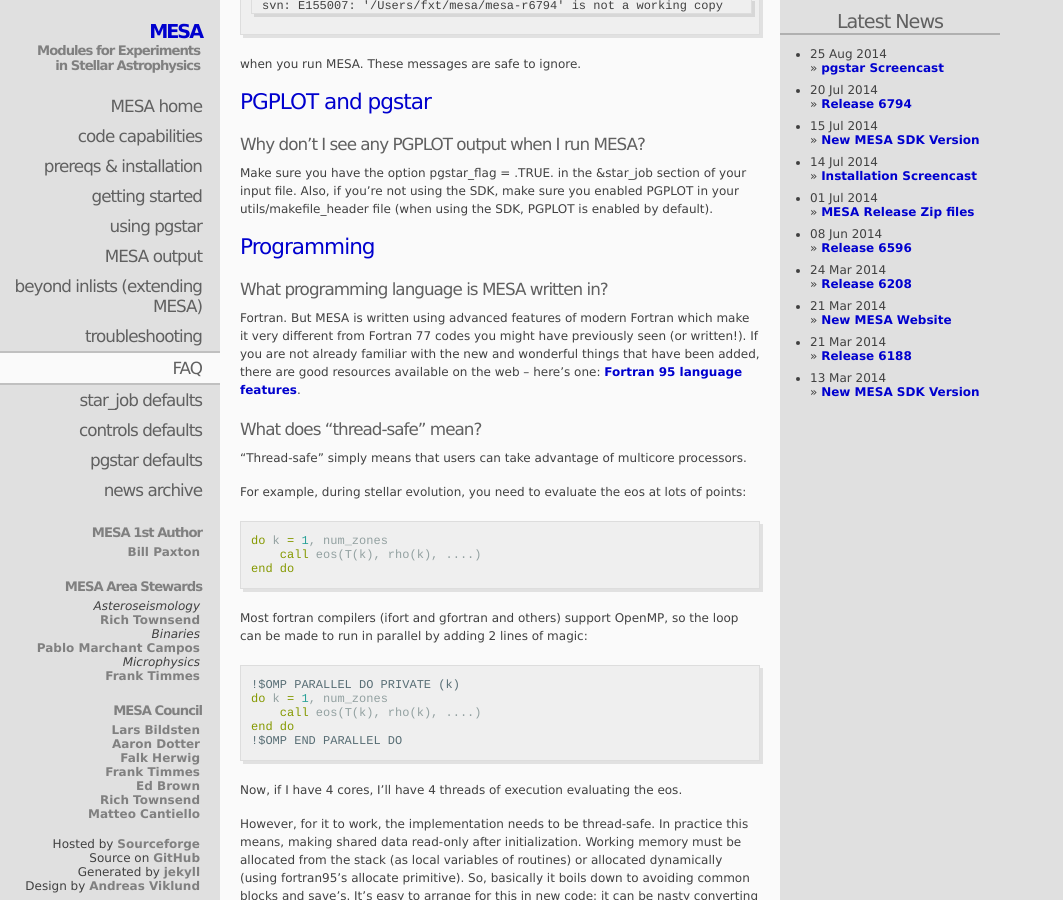
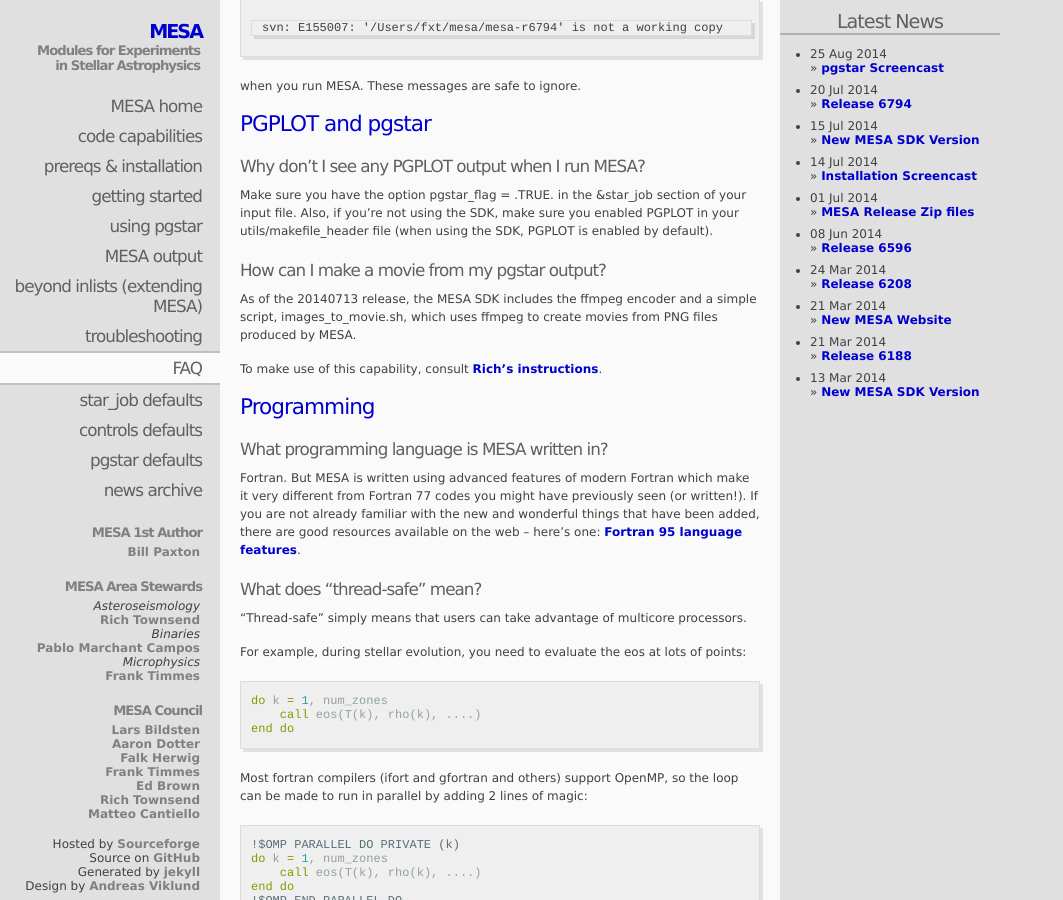
Before and after one commit to MESAHub/mesa-website, a Jekyll site: the page built from 08-faq.markdown, in a window 1280 px wide and 900 px high, scrolled down 3755 px. Shown: the whole window, without its empty margins (0-1063 px from the left). Built offline with Jekyll 4.4.1, drawn with Linux system fonts in a browser that asks for light colours; Markdown is read by kramdown in place of the engine named in the settings; some of the changed text lies outside the part shown.

Commit message:
Add FAQ about making movies

```diff
--- a/08-faq.markdown
+++ b/08-faq.markdown
@@ -88,6 +88,15 @@
 sure you enabled PGPLOT in your utils/makefile_header file (when using
 the SDK, PGPLOT is enabled by default).
 
+## How can I make a movie from my pgstar output?
+
+As of the 20140713 release, the MESA SDK includes the ffmpeg encoder
+and a simple script, images\_to\_movie.sh, which uses ffmpeg to create
+movies from PNG files produced by MESA.
+
+To make use of this capability, consult [Rich's instructions][movie-making].
+
+[movie-making]:http://www.astro.wisc.edu/~townsend/static.php?ref=mesasdk#Making_Movies
 
 # Programming
 
```
